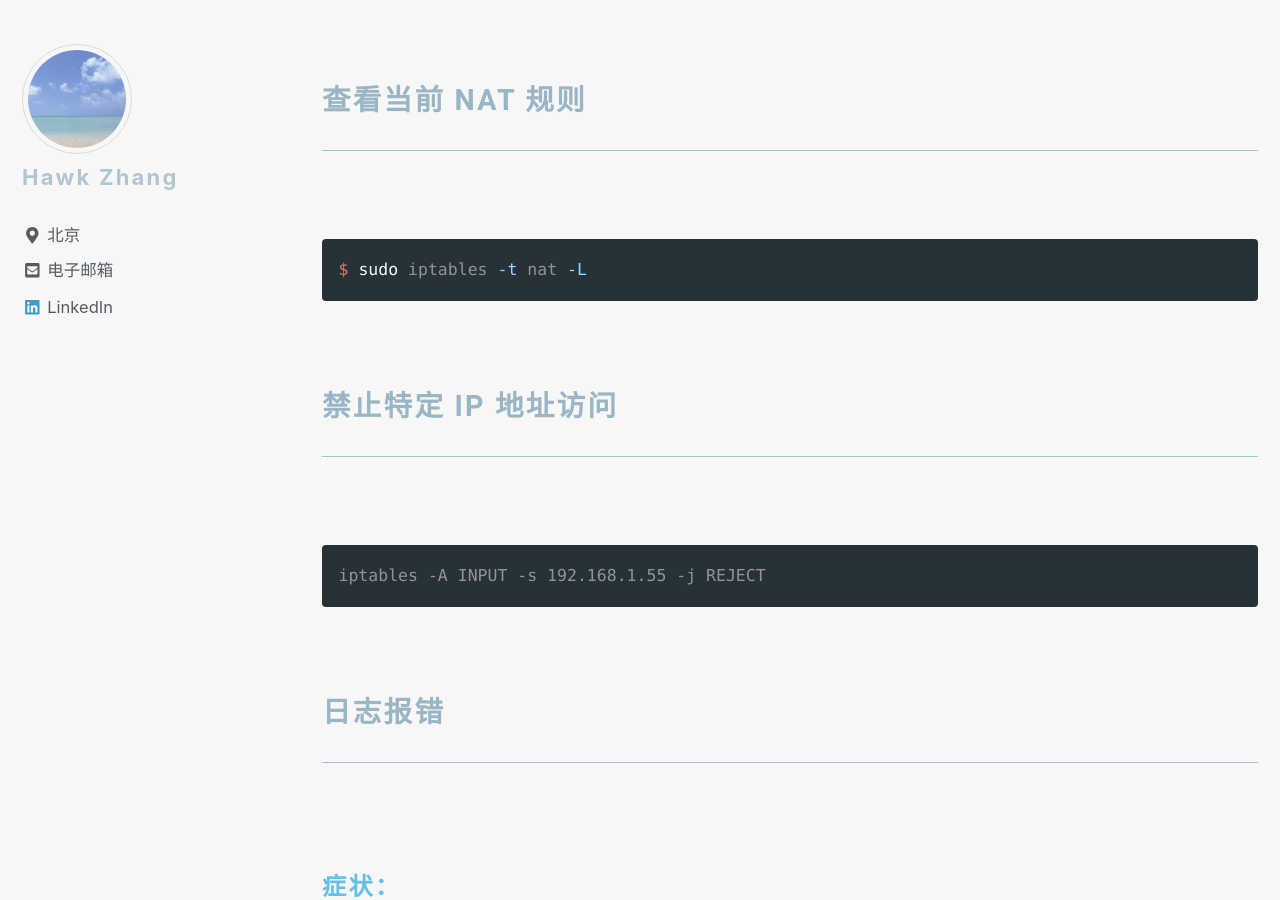
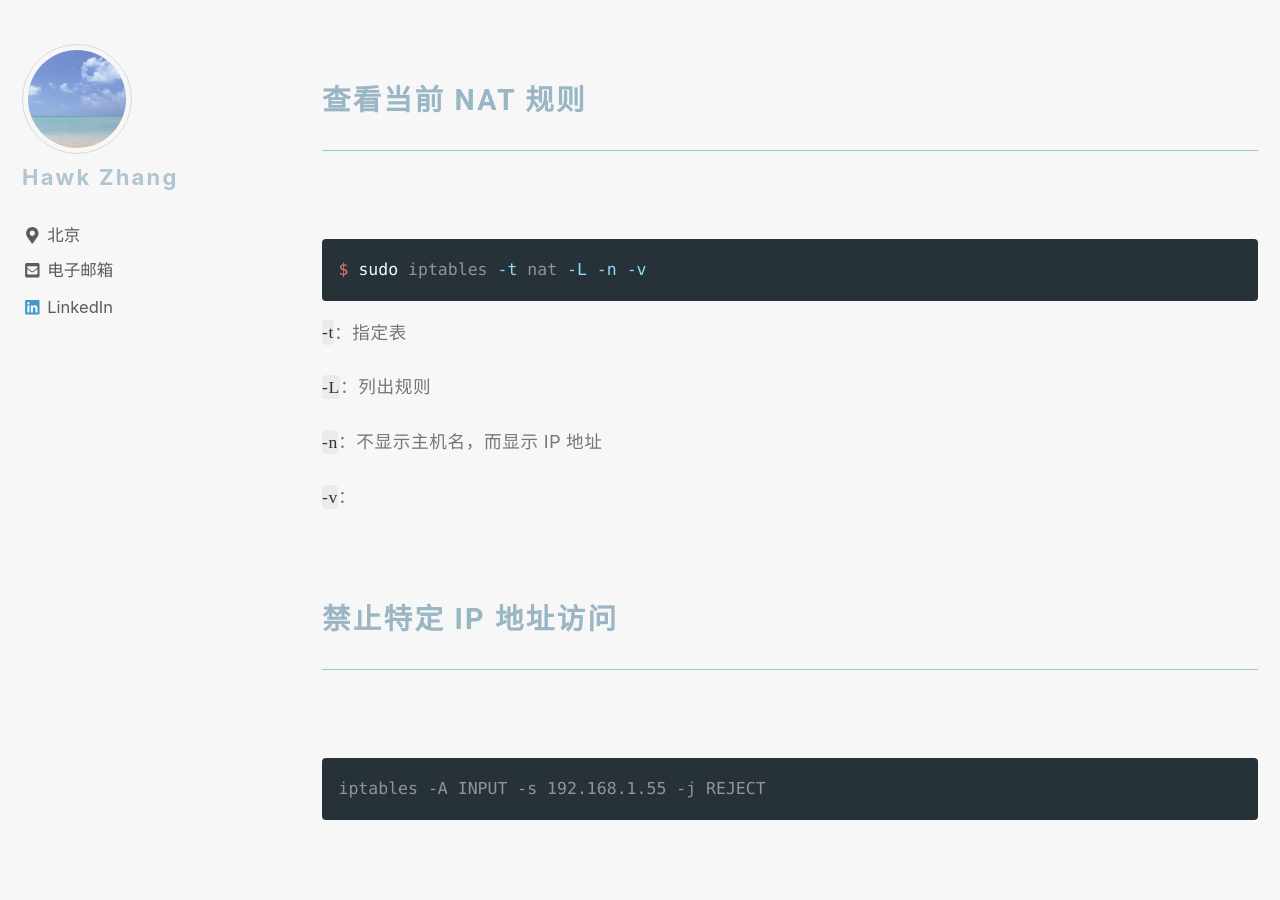
Before and after one commit to narru888/linotes_note, a Jekyll site: the page built from _posts/cheatsheet/2017-05-01-network.md, in a window 1280 px wide and 900 px high, scrolled down 8849 px. Built offline with Jekyll 4.4.1, drawn with Linux system fonts in a browser that asks for light colours; nearby versions of some CDN libraries; a script that is not in the unit is left out.

Commit message:
update on 2018-12-10 13:19:01 CST

````diff
--- a/_posts/cheatsheet/2017-05-01-network.md
+++ b/_posts/cheatsheet/2017-05-01-network.md
@@ -260,8 +260,16 @@
 ### 查看当前 NAT 规则
 
 ```bash
-$ sudo iptables -t nat -L
+$ sudo iptables -t nat -L -n -v
 ```
+
+`-t`：指定表
+
+`-L`：列出规则
+
+`-n`：不显示主机名，而显示 IP 地址
+
+`-v`：
 
 
 
````
